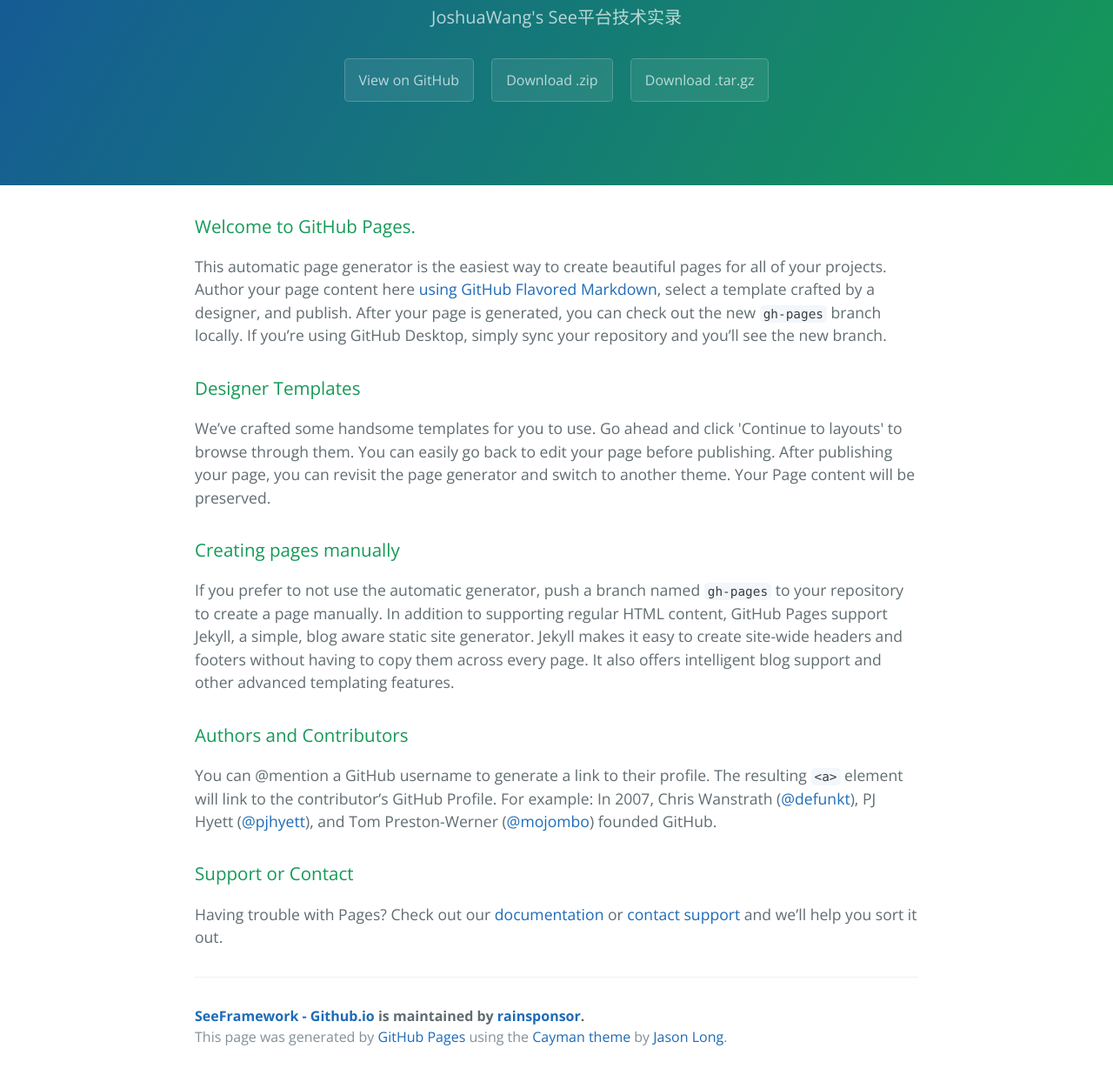
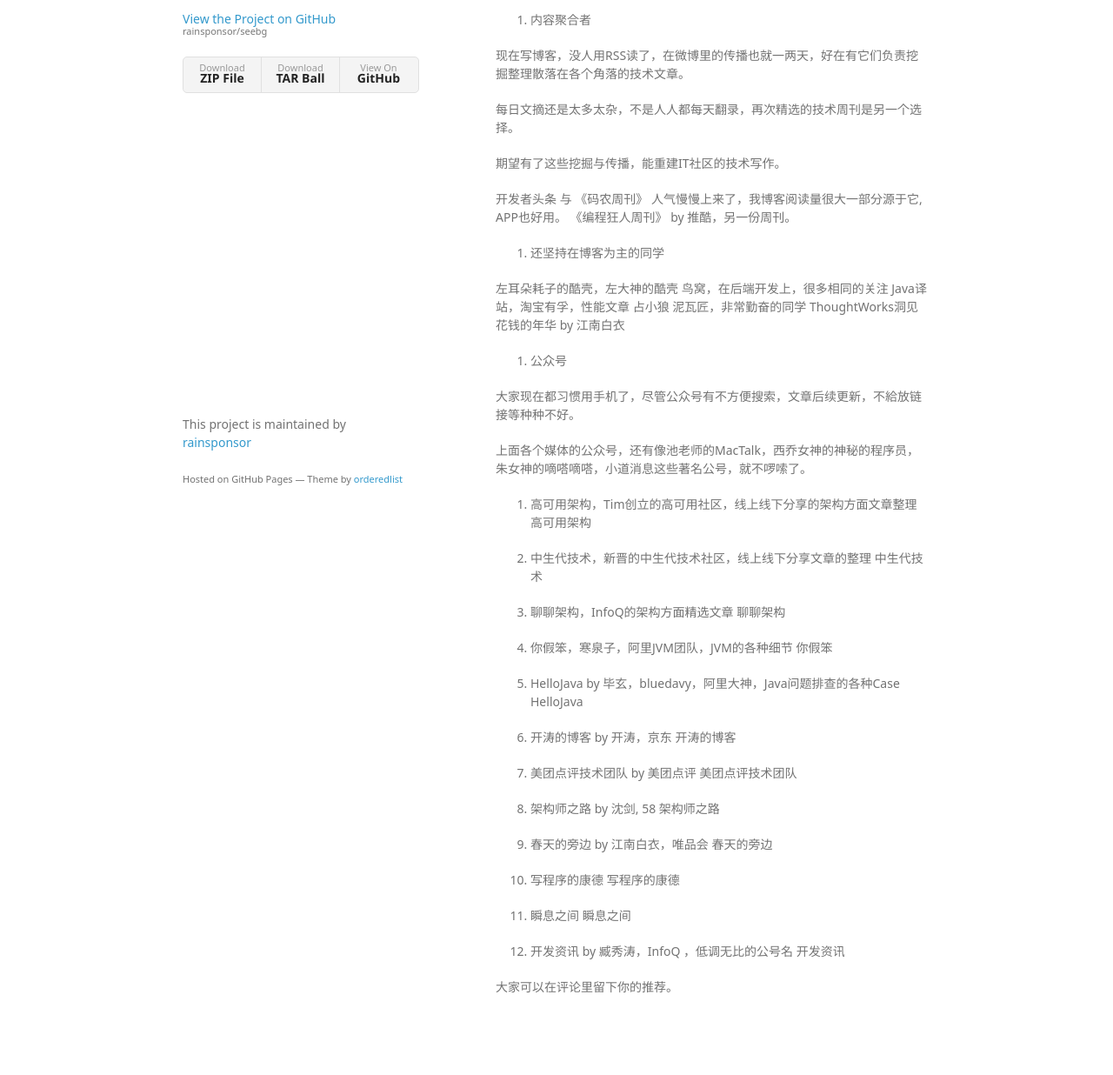
Before and after one commit to rainsponsor/see.github.io, a plain HTML site: page index.html in a window 1280 px wide. Shown: the part 170-1406 px from the top of the page at 87% size. After the commit the page ends 1385 px from the top, so only its background shows below. Drawn offline with nearby package versions, Linux system fonts and the light colour scheme; a web font is replaced by a local one.

```diff
--- a/index.html
+++ b/index.html
@@ -1,57 +1,112 @@
-<!DOCTYPE html>
-<html lang="en-us">
+<!doctype html>
+<html>
   <head>
-    <meta charset="UTF-8">
+    <meta charset="utf-8">
+    <meta http-equiv="X-UA-Compatible" content="chrome=1">
     <title>SeeFramework - Github.io by rainsponsor</title>
-    <meta name="viewport" content="width=device-width, initial-scale=1">
-    <link rel="stylesheet" type="text/css" href="stylesheets/normalize.css" media="screen">
-    <link href='https://fonts.googleapis.com/css?family=Open+Sans:400,700' rel='stylesheet' type='text/css'>
-    <link rel="stylesheet" type="text/css" href="stylesheets/stylesheet.css" media="screen">
-    <link rel="stylesheet" type="text/css" href="stylesheets/github-light.css" media="screen">
+
+    <link rel="stylesheet" href="stylesheets/styles.css">
+    <link rel="stylesheet" href="stylesheets/github-light.css">
+    <meta name="viewport" content="width=device-width">
+    <!--[if lt IE 9]>
+    <script src="//html5shiv.googlecode.com/svn/trunk/html5.js"></script>
+    <![endif]-->
   </head>
   <body>
-    <section class="page-header">
-      <h1 class="project-name">SeeFramework - Github.io</h1>
-      <h2 class="project-tagline">JoshuaWang&#39;s See平台技术实录</h2>
-      <a href="https://github.com/rainsponsor/seebg" class="btn">View on GitHub</a>
-      <a href="https://github.com/rainsponsor/seebg/zipball/master" class="btn">Download .zip</a>
-      <a href="https://github.com/rainsponsor/seebg/tarball/master" class="btn">Download .tar.gz</a>
-    </section>
+    <div class="wrapper">
+      <header>
+        <h1>SeeFramework - Github.io</h1>
+        <p>JoshuaWang&#39;s See平台技术实录</p>
 
-    <section class="main-content">
-      <h3>
-<a id="welcome-to-github-pages" class="anchor" href="#welcome-to-github-pages" aria-hidden="true"><span aria-hidden="true" class="octicon octicon-link"></span></a>Welcome to GitHub Pages.</h3>
+        <p class="view"><a href="https://github.com/rainsponsor/seebg">View the Project on GitHub <small>rainsponsor/seebg</small></a></p>
 
-<p>This automatic page generator is the easiest way to create beautiful pages for all of your projects. Author your page content here <a href="https://guides.github.com/features/mastering-markdown/">using GitHub Flavored Markdown</a>, select a template crafted by a designer, and publish. After your page is generated, you can check out the new <code>gh-pages</code> branch locally. If you’re using GitHub Desktop, simply sync your repository and you’ll see the new branch.</p>
 
-<h3>
-<a id="designer-templates" class="anchor" href="#designer-templates" aria-hidden="true"><span aria-hidden="true" class="octicon octicon-link"></span></a>Designer Templates</h3>
+        <ul>
+          <li><a href="https://github.com/rainsponsor/seebg/zipball/master">Download <strong>ZIP File</strong></a></li>
+          <li><a href="https://github.com/rainsponsor/seebg/tarball/master">Download <strong>TAR Ball</strong></a></li>
+          <li><a href="https://github.com/rainsponsor/seebg">View On <strong>GitHub</strong></a></li>
+        </ul>
+      </header>
+      <section>
+        <p>1.内容生产者</p>
 
-<p>We’ve crafted some handsome templates for you to use. Go ahead and click 'Continue to layouts' to browse through them. You can easily go back to edit your page before publishing. After publishing your page, you can revisit the page generator and switch to another theme. Your Page content will be preserved.</p>
+<p>InfoQ
+中文技术第一站，佩服霍老板，真金白银地为中国程序员们生产内容。
+ImportNew
+专门面向Java的内容生产者兼聚合者，偶然也有些面向入门的小白文。
+并发编程网
+面向高并发，Java，开源的社区。</p>
 
-<h3>
-<a id="creating-pages-manually" class="anchor" href="#creating-pages-manually" aria-hidden="true"><span aria-hidden="true" class="octicon octicon-link"></span></a>Creating pages manually</h3>
+<ol>
+<li>内容聚合者</li>
+</ol>
 
-<p>If you prefer to not use the automatic generator, push a branch named <code>gh-pages</code> to your repository to create a page manually. In addition to supporting regular HTML content, GitHub Pages support Jekyll, a simple, blog aware static site generator. Jekyll makes it easy to create site-wide headers and footers without having to copy them across every page. It also offers intelligent blog support and other advanced templating features.</p>
+<p>现在写博客，没人用RSS读了，在微博里的传播也就一两天，好在有它们负责挖掘整理散落在各个角落的技术文章。</p>
 
-<h3>
-<a id="authors-and-contributors" class="anchor" href="#authors-and-contributors" aria-hidden="true"><span aria-hidden="true" class="octicon octicon-link"></span></a>Authors and Contributors</h3>
+<p>每日文摘还是太多太杂，不是人人都每天翻录，再次精选的技术周刊是另一个选择。</p>
 
-<p>You can @mention a GitHub username to generate a link to their profile. The resulting <code>&lt;a&gt;</code> element will link to the contributor’s GitHub Profile. For example: In 2007, Chris Wanstrath (<a href="https://github.com/defunkt" class="user-mention">@defunkt</a>), PJ Hyett (<a href="https://github.com/pjhyett" class="user-mention">@pjhyett</a>), and Tom Preston-Werner (<a href="https://github.com/mojombo" class="user-mention">@mojombo</a>) founded GitHub.</p>
+<p>期望有了这些挖掘与传播，能重建IT社区的技术写作。</p>
 
-<h3>
-<a id="support-or-contact" class="anchor" href="#support-or-contact" aria-hidden="true"><span aria-hidden="true" class="octicon octicon-link"></span></a>Support or Contact</h3>
+<p>开发者头条 与 《码农周刊》
+人气慢慢上来了，我博客阅读量很大一部分源于它, APP也好用。
+《编程狂人周刊》
+by 推酷，另一份周刊。</p>
 
-<p>Having trouble with Pages? Check out our <a href="https://help.github.com/pages">documentation</a> or <a href="https://github.com/contact">contact support</a> and we’ll help you sort it out.</p>
+<ol>
+<li>还坚持在博客为主的同学</li>
+</ol>
 
-      <footer class="site-footer">
-        <span class="site-footer-owner"><a href="https://github.com/rainsponsor/seebg">SeeFramework - Github.io</a> is maintained by <a href="https://github.com/rainsponsor">rainsponsor</a>.</span>
+<p>左耳朵耗子的酷壳，左大神的酷壳
+鸟窝，在后端开发上，很多相同的关注
+Java译站，淘宝有孚，性能文章
+占小狼
+泥瓦匠，非常勤奋的同学
+ThoughtWorks洞见
+花钱的年华 by 江南白衣</p>
 
-        <span class="site-footer-credits">This page was generated by <a href="https://pages.github.com">GitHub Pages</a> using the <a href="https://github.com/jasonlong/cayman-theme">Cayman theme</a> by <a href="https://twitter.com/jasonlong">Jason Long</a>.</span>
+<ol>
+<li>公众号</li>
+</ol>
+
+<p>大家现在都习惯用手机了，尽管公众号有不方便搜索，文章后续更新，不給放链接等种种不好。</p>
+
+<p>上面各个媒体的公众号，还有像池老师的MacTalk，西乔女神的神秘的程序员，朱女神的嘀嗒嘀嗒，小道消息这些著名公号，就不啰嗦了。</p>
+
+<ol>
+<li><p>高可用架构，Tim创立的高可用社区，线上线下分享的架构方面文章整理
+高可用架构</p></li>
+<li><p>中生代技术，新晋的中生代技术社区，线上线下分享文章的整理
+中生代技术</p></li>
+<li><p>聊聊架构，InfoQ的架构方面精选文章
+聊聊架构</p></li>
+<li><p>你假笨，寒泉子，阿里JVM团队，JVM的各种细节
+你假笨</p></li>
+<li><p>HelloJava by 毕玄，bluedavy，阿里大神，Java问题排查的各种Case
+HelloJava</p></li>
+<li><p>开涛的博客 by 开涛，京东
+开涛的博客</p></li>
+<li><p>美团点评技术团队 by 美团点评
+美团点评技术团队</p></li>
+<li><p>架构师之路 by 沈剑, 58
+架构师之路</p></li>
+<li><p>春天的旁边 by 江南白衣，唯品会
+春天的旁边</p></li>
+<li><p>写程序的康德
+写程序的康德</p></li>
+<li><p>瞬息之间
+瞬息之间</p></li>
+<li><p>开发资讯 by  臧秀涛，InfoQ ，低调无比的公号名
+开发资讯</p></li>
+</ol>
+
+<p>大家可以在评论里留下你的推荐。</p>
+      </section>
+      <footer>
+        <p>This project is maintained by <a href="https://github.com/rainsponsor">rainsponsor</a></p>
+        <p><small>Hosted on GitHub Pages &mdash; Theme by <a href="https://github.com/orderedlist">orderedlist</a></small></p>
       </footer>
-
-    </section>
-
+    </div>
+    <script src="javascripts/scale.fix.js"></script>
 
   </body>
 </html>
```
Also changed, not shown: params.json (+1 -1 lines).
